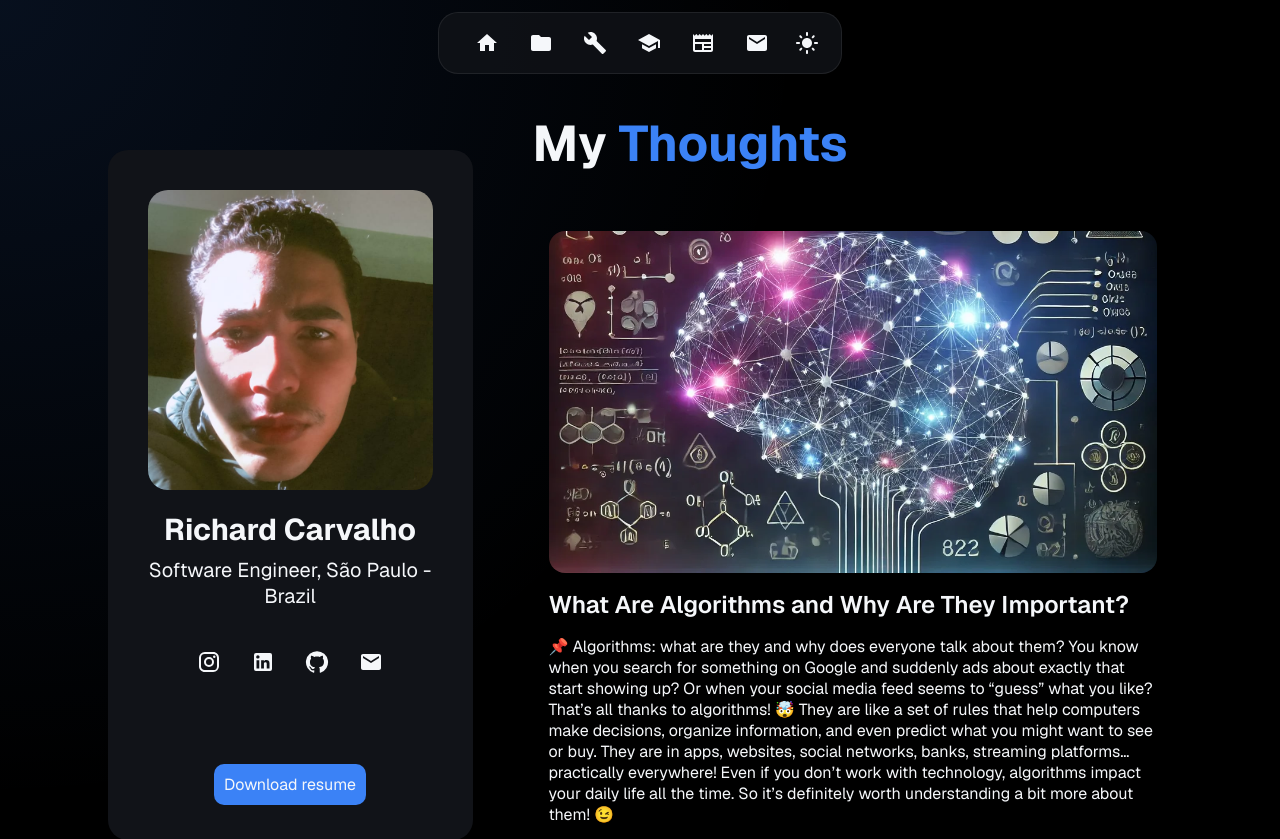
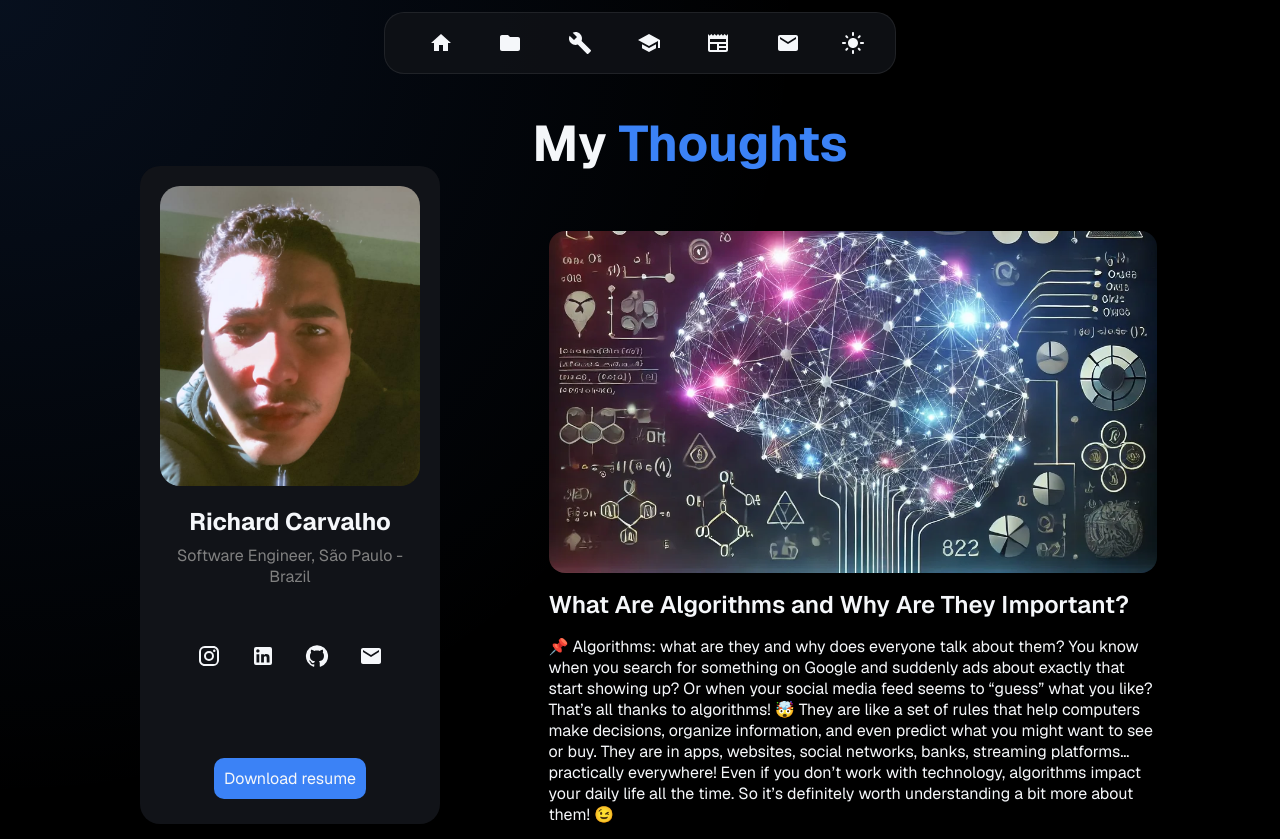
Before and after one commit to Richke2005/dev-portfolio, a Next.js app: page /blog in a window 1280 px wide. Shown: the top 839 px of the page. Built offline with nearby package versions, Linux system fonts and the light colour scheme.

Commit message:
add new terminal style

```diff
--- a/package.json
+++ b/package.json
@@ -1,6 +1,6 @@
 {
   "name": "dev-portfolio",
-  "version": "0.1.0",
+  "version": "0.1.2",
   "private": true,
   "scripts": {
     "dev": "next dev --turbopack",
--- a/src/components/cards/card/card.jsx
+++ b/src/components/cards/card/card.jsx
@@ -1,19 +1,19 @@
 import React from "react";
-import styles from "./style.js";
+import styles from "./card.module.css";
 import Image from "next/image";
 
 const Card = ({image, title, text, cardStyle, titleStyle, textStyle, children}) =>{
-    return <div style={cardStyle || styles.card}>
-            {image && <Image src={image} alt={title} style={styles.image}/>}
-            <h2 style={titleStyle || styles.title}>
+    return <div className={cardStyle || styles.card}>
+            {image && <Image src={image} alt={title} className={styles.image}/>}
+            <h2 className={titleStyle || styles.title} style={titleStyle}>
             {title}
             </h2>
 
-            <p style={textStyle || styles.text}>
+            <p className={textStyle || styles.text}>
             {text}
             </p>
 
-            {children && <div style={{marginTop: "16px"}}>{children}</div>}
+            {children && <div className={styles.children}>{children}</div>}
     </div>
 }
 
--- /dev/null
+++ b/src/components/cards/card/card.module.css
@@ -0,0 +1,37 @@
+.card {
+    display: flex;
+    background-color: var(--layer1);
+    flex-direction: column;
+    align-items: center;
+    justify-content: center;
+    padding: 20px;
+    border-radius: 20px;
+    text-align: center;
+    width: 300px;
+    margin: 16px auto;
+}
+
+.image {
+    border-radius: 20px;
+    width: 100%;
+    max-width: 350px;
+    max-height: 300px;
+    object-fit: cover;
+    margin-bottom: 20px;
+}
+
+.title {
+    font-size: 24px;
+    margin-bottom: 8px;
+    color: var(--foreground);
+}
+
+.text {
+    font-size: 16px;
+    color: gray;
+    margin-bottom: 16px;
+}
+
+.children {
+    margin-top: 16px;
+}
--- a/src/components/cards/card/style.js
+++ /dev/null
@@ -1,37 +0,0 @@
-const styles =  {
-    card: {
-        display: "flex",
-        backgroundColor: "white",
-        flexDirection: "column",
-        alignItems: "center",
-        justifyContent: "center",
-        padding: "20px",
-        borderRadius: "20px",
-        textAlign: "center",
-        width: "300px",
-        margin: "16px auto"
-    },
-
-    image: {
-        borderRadius: "20px",
-        width: "100%",
-        maxWidth: "350px",
-        maxHeight: "300px",
-        objectFit: "cover",
-        marginBottom: "20px"
-    },
-
-    title:{
-        fontSize: "24px",
-        marginBottom: "8px",
-        color: "var(--foreground)"
-    },
-
-    text: {
-        fontSize: "16px",
-        color: "gray",
-        marginBottom: "16px"
-    }
-}
-
-export default styles;
--- a/src/components/cards/profileCard/profile.jsx
+++ b/src/components/cards/profileCard/profile.jsx
@@ -1,19 +1,13 @@
 import React from "react";
 import styles from "./profile.module.css";
 import Card from "../card/card.jsx";
-import cardStyle from "./style.js";
 
-//TODO: Refactor this component to use the new Card component with another style
-//The problem is that the style js and css are been used at the same time, so we need to refactor the css to use the new style.js
 const Profile = ({image, name, bio, country, city, style, nameStyle, bioStyle, children}) => {
-    return <div className={styles.profile} style={style}>
+    return <div className={styles.profile}>
             <Card
                 image={image}
                 title={name}
                 text={`${bio}, ${city} - ${country}`}
-                cardStyle={cardStyle.card}
-                titleStyle={cardStyle.name}
-                textStyle={cardStyle.bio}
             >
             {children}
             </Card>
--- a/src/components/cards/profileCard/profile.module.css
+++ b/src/components/cards/profileCard/profile.module.css
@@ -1,10 +1,39 @@
 .profile {
     position: sticky;
-    margin-Top: 50px;
+    margin-top: 50px;
     top: 20px;
     width: 425px;
     height: 750px;
     padding: 30px;
+}
+
+/* Override Card component styles when used in Profile */
+.profile :global(.card) {
+    width: 100%;
+    height: 100%;
+    background-color: var(--layer1);
+    border-radius: 20px;
+    padding: 40px;
+    display: flex;
+    flex-direction: column;
+    align-items: center;
+    text-align: center;
+    color: var(--foreground);
+}
+
+.profile :global(.title) {
+    font-size: 30px;
+    color: var(--foreground);
+    margin-bottom: 8px;
+}
+
+.profile :global(.text) {
+    font-size: 20px;
+    color: rgb(216, 224, 226);
+}
+
+.profile :global(.image) {
+    margin-bottom: 20px;
 }
 
 /* Responsividade */
@@ -12,32 +41,7 @@
 @media (max-width: 900px) {
   .profile {
     position: relative;
-    margin-Top: 0;
+    margin-top: 0;
     width: 100%;
   }
 }
-
-.card {
-    width: 100%;
-    height: 100%;
-    background-Color: var(--layer1);
-    border-Radius: 20px;
-    padding: 40px;
-    display: flex;
-    flex-direction: column;
-    align-items: center;
-    text-align: center;
-    color: white;
-
-}
-
-.name {
-    font-size: 30px;
-    color: white;
-    margin-bottom: 8px;
-}
-
-.bio {
-    font-size: 20px;
-    color: rgb(216, 224, 226);
-}
--- a/src/components/cards/profileCard/style.js
+++ /dev/null
@@ -1,35 +0,0 @@
-const styles = {
-    profile: {
-        position: "sticky",
-        marginTop: "50px",
-        top: "20px",
-        width: "425px",
-        height: "750px",
-        padding: "30px",
-    },
-
-    card: {
-        width: "100%",
-        height: "100%",
-        backgroundColor: "var(--layer1)",
-        borderRadius: "20px",
-        padding: "40px",
-        display: "flex",
-        flexDirection: "column",
-        alignItems: "center",
-        textAlign: "center",
-        color: "var(--foreground)",
-
-    },
-    name: {
-        fontSize: "30px",
-        color: "var(--foreground)",
-        marginBottom: "8px"
-    },
-    bio: {
-        fontSize: "20px",
-        color: "var(--foreground)",
-    }
-}
-
-export default styles;
--- a/src/components/topBar/topBar.jsx
+++ b/src/components/topBar/topBar.jsx
@@ -29,7 +29,7 @@ export default function TopBar() {
     }
 
     return<div className={styles.topBarContainer}>
-            <div style={{height: "50px"}}>
+            <div style={{ width: "40%", height: "50px"}}>
             <ul className={styles.topBar}>
                 <li className={styles.icon}>
                     <LinkButton
@@ -37,6 +37,7 @@ export default function TopBar() {
                         color="primary"
                         shape="transparent"
                         name="Home"
+
                         isActive={false}>
                     <HomeIcon />
                     </LinkButton>
@@ -84,7 +85,7 @@ export default function TopBar() {
                     </LinkButton>
                 </li>
 
-                {<li className={styles.icon}>
+                <li className={styles.icon}>
                     <LinkButton
                         href="/contact"
                         color="primary"
@@ -92,7 +93,7 @@ export default function TopBar() {
                         name="Contact">
                     <EmailIcon />
                     </LinkButton>
-                </li> }
+                </li>
 
                 <li className={styles.icon}>
                     <button
--- a/src/patterns/terminal/terminal.jsx
+++ b/src/patterns/terminal/terminal.jsx
@@ -128,7 +128,7 @@ export default function Terminal() {
             createOutput([
               openExternalLink("https://github.com/Richke2005")
                 ? "Opening GitHub profile..."
-                : "Unable to open GitHub automatically. Please allow popups and try again.",
+                : "",
             ]),
           ]);
           break;
@@ -137,7 +137,7 @@ export default function Terminal() {
             createOutput([
               openExternalLink("https://www.linkedin.com/in/richard-anjos/")
                 ? "Opening LinkedIn profile..."
-                : "Unable to open LinkedIn automatically. Please allow popups and try again.",
+                : "",
             ]),
           ]);
           break;
```
